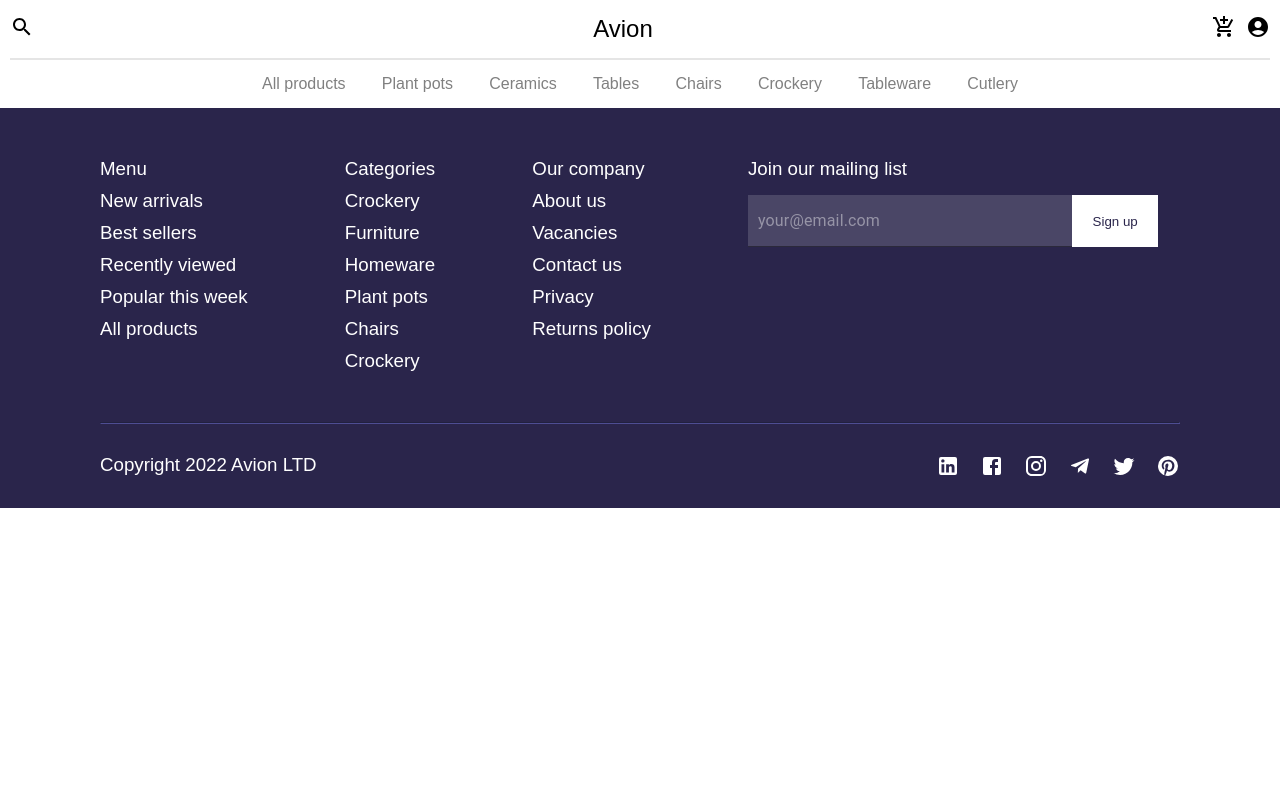
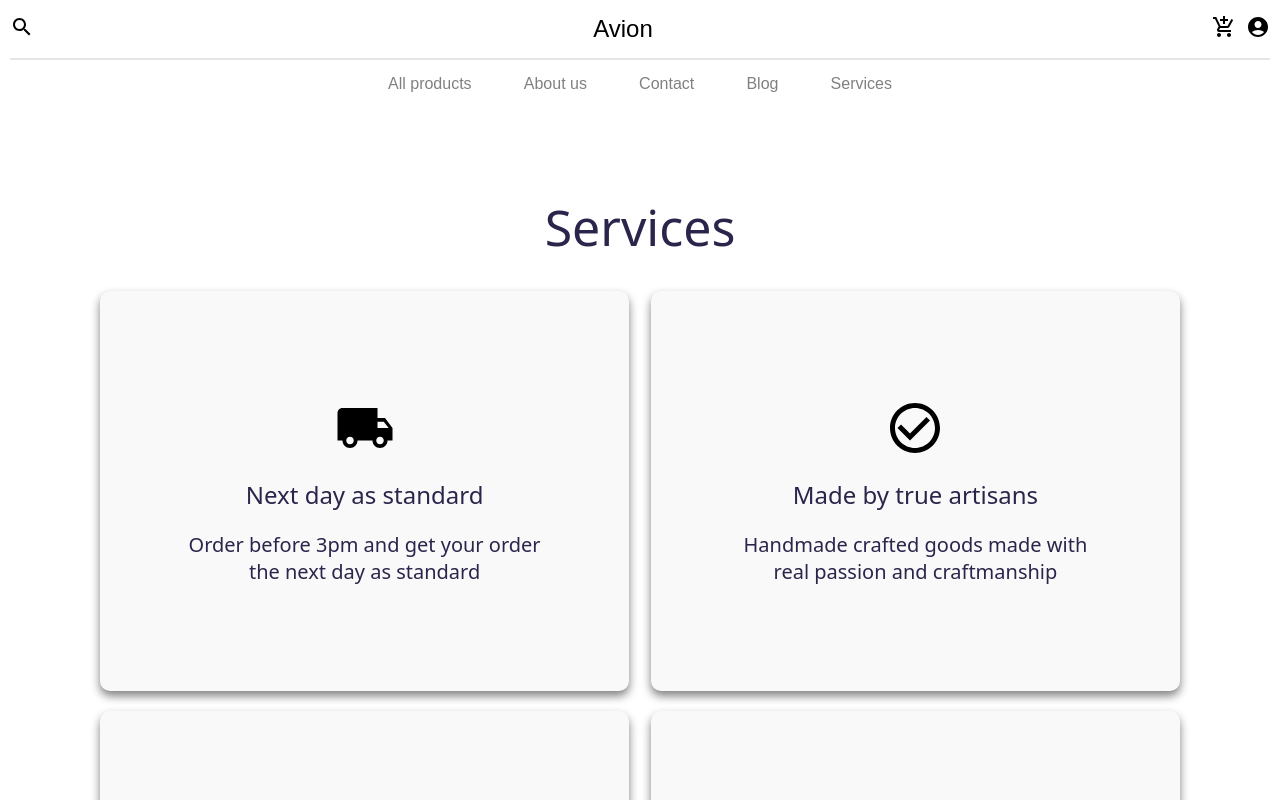
Before and after one commit to nahidhesenov/AvionProject, a React (Vite) app: page /services in a window 1280 px wide. Shown: the top 800 px of the page. Built offline with nearby package versions, Linux system fonts and the light colour scheme.

Commit message:
Services Page Update

```diff
--- a/src/Companent/NavBar/ElementLink/index.jsx
+++ b/src/Companent/NavBar/ElementLink/index.jsx
@@ -2,15 +2,12 @@ import { Link } from 'react-router-dom'
 
 const ElementLink = () => {
   return (
-    <div style={{ display: "flex", justifyContent: 'space-between', width: '60%' }}>
+    <div style={{ display: "flex", justifyContent: 'space-between', width: '40%' }}>
       <Link to={"/productlisting"} style={{fontFamily:'sans-serif', textDecoration:"none" , color:"gray"}}>All products</Link>
-      <Link style={{fontFamily:'sans-serif', textDecoration:"none" , color:"gray"}}>Plant pots</Link>
-      <Link style={{fontFamily:'sans-serif', textDecoration:"none" , color:"gray"}}>Ceramics</Link>
-      <Link style={{fontFamily:'sans-serif', textDecoration:"none" , color:"gray"}}>Tables</Link>
-      <Link style={{fontFamily:'sans-serif', textDecoration:"none" , color:"gray"}}>Chairs</Link>
-      <Link style={{fontFamily:'sans-serif', textDecoration:"none" , color:"gray"}}>Crockery</Link>
-      <Link style={{fontFamily:'sans-serif', textDecoration:"none" , color:"gray"}}>Tableware</Link>
-      <Link style={{fontFamily:'sans-serif', textDecoration:"none" , color:"gray"}}>Cutlery</Link>
+      <Link style={{fontFamily:'sans-serif', textDecoration:"none" , color:"gray"}}>About us</Link>
+      <Link style={{fontFamily:'sans-serif', textDecoration:"none" , color:"gray"}}>Contact</Link>
+      <Link style={{fontFamily:'sans-serif', textDecoration:"none" , color:"gray"}}>Blog</Link>
+      <Link to={"/services"} style={{fontFamily:'sans-serif', textDecoration:"none" , color:"gray"}}>Services</Link>
     </div>
   )
 }
--- /dev/null
+++ b/src/Companent/Pages/ServicesPage/index.jsx
@@ -0,0 +1,57 @@
+import LocalShippingIcon from '@mui/icons-material/LocalShipping';
+import CheckCircleOutlineIcon from '@mui/icons-material/CheckCircleOutline';
+import CreditCardIcon from '@mui/icons-material/CreditCard';
+import ParkIcon from '@mui/icons-material/Park';
+
+
+const Services = () => {
+    const arr = [
+        {
+            id: 1,
+            icon: <LocalShippingIcon style={{ fontSize: "60px" }} />,
+            text: "Next day as standard",
+            description: "Order before 3pm and get your order the next day as standard"
+        },
+        {
+            id: 2,
+            icon: <CheckCircleOutlineIcon style={{ fontSize: "60px" }} />,
+            text: "Made by true artisans",
+            description: "Handmade crafted goods made with real passion and craftmanship"
+        },
+        {
+            id: 3,
+            icon: <CreditCardIcon style={{ fontSize: "60px" }} />,
+            text: "Unbeatable prices",
+            description: "For our materials and quality you won’t find better prices anywhere"
+        },
+        {
+            id: 4,
+            icon: <ParkIcon style={{ fontSize: "60px" }} />,
+            text: "Recycled packaging",
+            description: "We use 100% recycled to ensure our footprint is more manageable"
+        }
+    ]
+
+
+
+    return (
+        <div style={{ display: "flex", flexDirection: "column", gap: "30px", margin: "100px" }}>
+            <h1 style={{ fontSize:"50px", fontWeight: "400", fontFamily: "system-ui", textAlign: "center", color: 'rgba(42, 37, 75, 1)' }}>Services</h1>
+            <div style={{ display: 'flex', flexWrap: "wrap", justifyContent: "space-between", gap: "20px" }}>
+                {
+                    arr.map(({ id, icon, text, description }) => {
+                        return <div style={{ borderRadius:"10px",boxShadow:"0 5px 10px grey", width: '49%', height: '50vh', boxSizing: 'border-box', backgroundColor: "rgba(249, 249, 249, 1)", display: "flex", justifyContent: "center", alignItems: 'center' }} key={id}>
+                            <div style={{ display: "flex", flexDirection: "column", gap: "20px", width: "70%", alignItems: "center" }}>
+                                {icon}
+                                <h2 style={{ fontFamily: "system-ui", fontWeight: "400", color: "rgba(42, 37, 75, 1)" }}>{text}</h2>
+                                <p style={{ textAlign: "center", fontFamily: "system-ui", fontSize: '20px', color: "rgba(42, 37, 75, 1)" }}>{description}</p>
+                            </div>
+                        </div>
+                    })
+                }
+            </div>
+        </div>
+    )
+}
+
+export default Services
--- a/src/Companent/Routes/index.jsx
+++ b/src/Companent/Routes/index.jsx
@@ -3,6 +3,7 @@ import Home from '../Pages/Home'
 import Product from '../Pages/Product'
 import Basket from '../Pages/Basket'
 import ProductListing from '../Pages/ProductListing'
+import Services from '../Pages/ServicesPage'
 
 const RoutesComp = () => {
   return (
@@ -11,6 +12,7 @@ const RoutesComp = () => {
         <Route path="/product" element={<Product/>} />
         <Route path="/basket" element={<Basket/>} />
         <Route path="/productlisting" element={<ProductListing/>} />
+        <Route path="/services" element={<Services/>} />
     </Routes>
   )
 }
```
